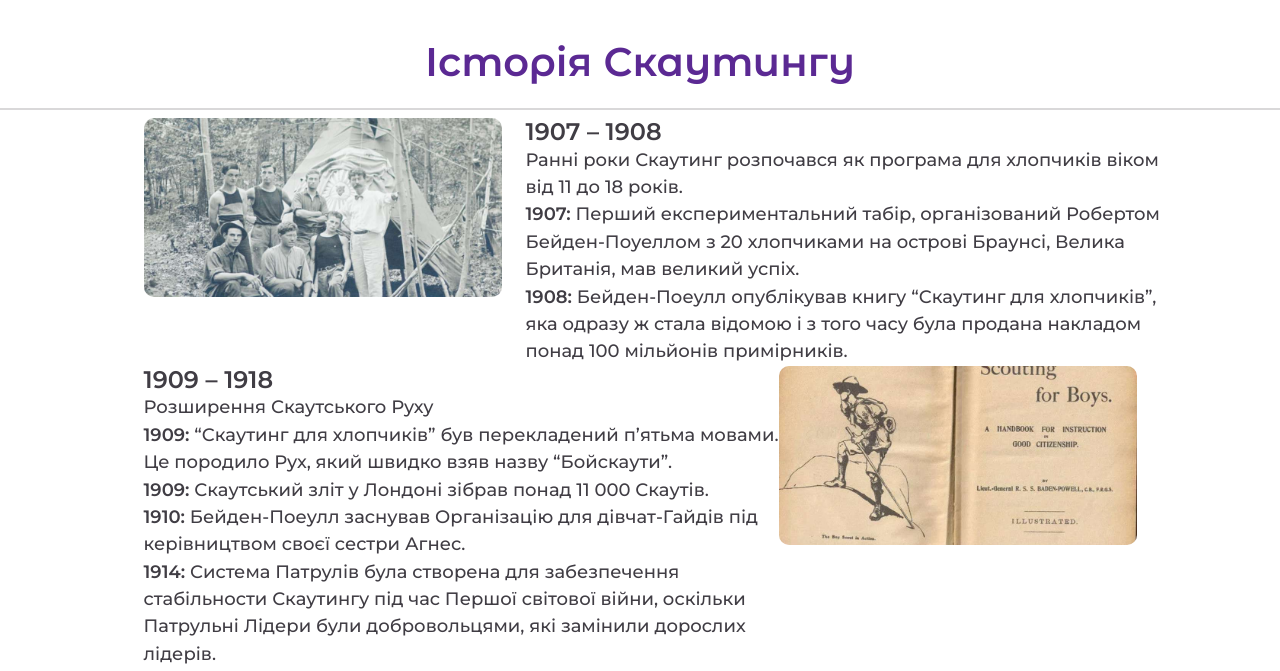
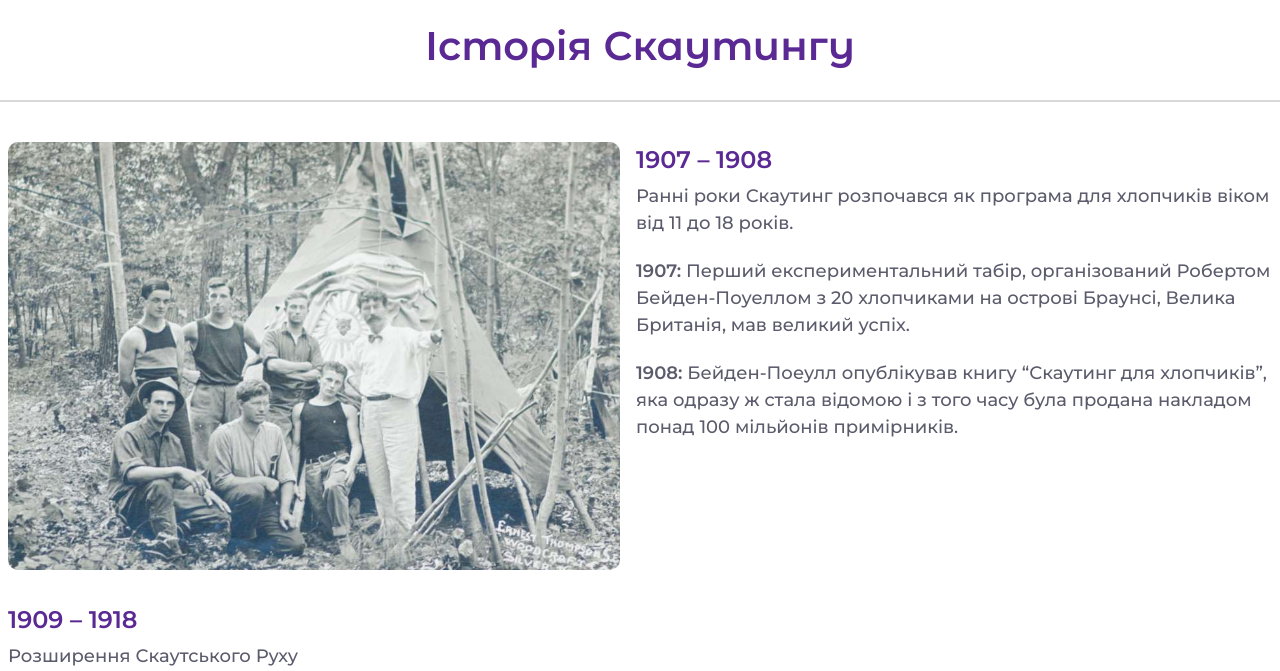
Before and after one commit to ValentynaJasochka/scouts-website, a PHP site: page /scouting-history.html in a window 1280 px wide; the page is wider, and only the part inside the window is pictured. Shown: the part 222-893 px from the top of that part. Run offline with PHP 8.4, Linux system fonts and the light colour scheme.

Commit message:
scouts history

```diff
--- a/common.css
+++ b/common.css
@@ -127,6 +127,45 @@ a {
     font-weight: 600;
     font-size: 13px;
     color: var(--white-text-color);
+  }
+  .history-points-list {
+    display: flex;
+    flex-direction: column;
+    align-items: center;
+    gap: 5px;
+  }
+
+  .history-points-wrapper {
+    display: flex;
+    flex-direction: column;
+    align-items: center;
+  }
+
+  .history-points-wrapper:nth-child(even) {
+    flex-direction: column-reverse;
+  }
+  .history-points-text-wrapper {
+    align-self: start;
+  }
+  .history-text-title {
+    font-family: "Montserrat Alternates", sans-serif;
+    font-weight: 600;
+    font-size: 15px;
+    line-height: 1.5;
+    color: var(--accent-color);
+    margin-bottom: 5px;
+  }
+  .history-text {
+    font-size: 13px;
+    line-height: 1.5;
+    width: 342px;
+    text-align: start;
+    color: var(--grey-font-color);
+  }
+  .history-text-bold {
+    font-weight: 600;
+    font-size: 13px;
+    line-height: 1.5;
   }
   .history-points-img-wrapper {
     width: 358px;
@@ -404,6 +443,53 @@ a {
   .join-link {
     font-size: 16px;
   }
+  .history-points-list {
+    gap: 32px;
+  }
+
+  .history-points-wrapper {
+    flex-direction: row;
+    gap: 48px;
+  }
+
+  .history-points-wrapper:nth-child(even) {
+    flex-direction: row;
+  }
+
+  .history-points-img-wrapper {
+    width: 612px;
+    height: 428px;
+  }
+
+  .history-text {
+    font-size: 18px;
+    line-height: 1.52;
+    width: 636px;
+    text-align: start;
+  }
+  .history-text-bold {
+    font-weight: 600;
+    font-size: 18px;
+
+  }
+
+  .history-text-part:not(:last-child) {
+    margin-bottom: 20px;
+  }
+
+  .history-text-title {
+    font-family: "Montserrat Alternates", sans-serif;
+    font-weight: 600;
+    font-size: 24px;
+  }
+
+  .history-points-wrapper {
+    display: flex;
+  }
+
+  .additional-text {
+    font-size: 24px;
+  }
 
   /* HEADER */
   .header-navigation {
--- a/scouting-history.css
+++ b/scouting-history.css
@@ -4,10 +4,10 @@
       --btn-background: #4d5ae5;
       --hero-font-color: #ffffff; */
   --white-background-color: rgb(255, 255, 255);
-      --shadow-background: rgba(64,61,68,0.02);
+  --shadow-background: rgba(64, 61, 68, 0.02);
   --main-font: "Montserrat", sans-serif;
   --main-font-color: rgb(64, 61, 68);
-    --grey-font-color: rgb(91,91,108);
+  --grey-font-color: rgb(91, 91, 108);
   --white-text-color: rgb(255, 255, 255);
 }
 @media screen and (min-width: 390px) {
@@ -24,7 +24,7 @@
     padding-left: 0;
     padding-right: 0;
   }
-    .our-events {
+  .scouting-history-section {
     display: flex;
     flex-direction: column;
     align-items: center;
@@ -36,65 +36,31 @@
   .main-title::after {
     margin-bottom: 0px;
   }
+  .history-points-wrapper {
+    gap: 16px;
+  }
+  .additional-text {
+    display: none;
+  }
 }
 
-/* our-events */
-.our-events {
-    width: 1246px;
-    margin-left: auto;
-    margin-right: auto;
+@media screen and (min-width: 1024px) {
+  .scouting-history-section {
+    padding-top: 16px;
+    background-color: var(--white-background-color);
   }
-
-.scouting-history-section {
-    display: flex;
-    flex-direction: column;
-    align-items: center;
+  .main-title::after {
+    margin-top: 32px;
+    margin-bottom: 16px;
   }
-
-
-
-.scouting-history-list {
-    margin-bottom: 79px;
-}
-
-.scouting-history-item {
-    display: flex;
-    gap: 24px;
-}
-
-.scouting-history-wrapper {
-    width: 611px;
-}
-
-.scouting-history-title {
-    font-family: "Montserrat Alternates", sans-serif;
-    font-weight: 600;
+  .additional-text {
+    display: block;
+    width: 750px;
     font-size: 24px;
     line-height: 1.2;
     letter-spacing: 0.000101em;
+    font-style: italic;
+
+    text-align: center;
   }
-
-.scouting-history-text {
-    font-size: 18px;
-    line-height: 1.52;
-    width: 660px;
-    text-align: start;
 }
-
-.history-text-bold {
-    font-weight: 600;
-    font-size: 18px;
-    line-height: 1.52;
-}
-
-/* .history-text-part:not(:last-child) {
-  margin-bottom: 20px;
-} */
-
-.additional-text {
-    font-style: italic;
-    font-size: 24px;
-    line-height: 1.2;
-    letter-spacing: 0.000101em;
-    margin-bottom: 79px;
-}
--- a/scouting-history.html
+++ b/scouting-history.html
@@ -177,10 +177,11 @@
         </button>
       </div>
     </header>
-    <main class="container scouting-history-section">
+    <main class="main-group">
+     <div class="container scouting-history-section">
       <h1 class="main-title">Історія Скаутингу</h1>
-      <ul class="scouting-history-list">
-        <li class="scouting-history-item">
+      <ul class="history-points-list">
+        <li class="history-points-wrapper">
           <div class="history-points-img-wrapper">
             <img
               class="history-points-img"
@@ -188,20 +189,20 @@
               alt=""
             />
           </div>
-          <div class="scouting-history-wrapper">
-            <h3 class="scouting-history-title">1907 – 1908</h3>
-            <div class="scouting-history-text">
-              <p class="scouting-history-text-part">
+          <div class="history-points-text-wrapper">
+            <h3 class="history-text-title">1907 – 1908</h3>
+            <div class="history-text">
+              <p class="history-text-part">
                 Ранні роки Скаутинг розпочався як програма для хлопчиків віком
                 від 11 до 18 років.
               </p>
-              <p class="scouting-history-text-part">
+              <p class="history-text-part">
                 <span class="history-text-bold">1907:</span> Перший
                 експериментальний табір, організований Робертом Бейден-Поуеллом
                 з 20 хлопчиками на острові Браунсі, Велика Британія, мав великий
                 успіх.
               </p>
-              <p class="scouting-history-text-part">
+              <p class="history-text-part">
                 <span class="history-text-bold">1908:</span> Бейден-Поеулл
                 опублікував книгу “Скаутинг для хлопчиків”, яка одразу ж стала
                 відомою і з того часу була продана накладом понад 100 мільйонів
@@ -210,41 +211,41 @@
             </div>
           </div>
         </li>
-        <li class="scouting-history-item">
-          <div class="scouting-history-wrapper">
-            <h3 class="scouting-history-title">1909 – 1918</h3>
-            <div class="scouting-history-text">
-              <p class="scouting-history-text-part">
+        <li class="history-points-wrapper">
+          <div class="history-points-text-wrapper">
+            <h3 class="history-text-title">1909 – 1918</h3>
+            <div class="history-text">
+              <p class="history-text-part">
                 Розширення Скаутського Руху
               </p>
-              <p class="scouting-history-text-part">
+              <p class="history-text-part">
                 <span class="history-text-bold">1909:</span> “Скаутинг для
                 хлопчиків” був перекладений п’ятьма мовами. Це породило Рух,
                 який швидко взяв назву “Бойскаути”.
               </p>
-              <p class="scouting-history-text-part">
+              <p class="history-text-part">
                 <span class="history-text-bold">1909:</span> Скаутський зліт у
                 Лондоні зібрав понад 11 000 Скаутів.
               </p>
-              <p class="scouting-history-text-part">
+              <p class="history-text-part">
                 <span class="history-text-bold">1910:</span> Бейден-Поеулл
                 заснував Організацію для дівчат-Гайдів під керівництвом своєї
                 сестри Агнес.
               </p>
-              <p class="scouting-history-text-part">
+              <p class="history-text-part">
                 <span class="history-text-bold">1914:</span> Система Патрулів
                 була створена для забезпечення стабільности Скаутингу під час
                 Першої світової війни, оскільки Патрульні Лідери були
                 добровольцями, які замінили дорослих лідерів.
               </p>
-              <p class="scouting-history-text-part">
+              <p class="history-text-part">
                 <span class="history-text-bold">1916:</span>Для хлопчиків віком
                 до 11 років було започатковано вікову секцію «Кабскаутинг», який
                 підтримувався публікацією “Посібника для вовченяти” та
                 використанням “Книги джунглів” Редьярда Кіплінга як основи для
                 Скаутингу.
               </p>
-              <p class="scouting-history-text-part">
+              <p class="history-text-part">
                 <span class="history-text-bold">1918:</span> Створено вікову
                 секцію “Роверство” для старших хлопців та молоді.
               </p>
@@ -258,7 +259,7 @@
             />
           </div>
         </li>
-        <li class="scouting-history-item">
+        <li class="history-points-wrapper">
           <div class="history-points-img-wrapper">
             <img
               class="history-points-img"
@@ -266,32 +267,32 @@
               alt=""
             />
           </div>
-          <div class="scouting-history-wrapper">
-            <h3 class="scouting-history-title">1919 – 1922</h3>
-            <div class="scouting-history-text">
-              <p class="scouting-history-text-part">
+          <div class="history-points-text-wrapper">
+            <h3 class="history-text-title">1919 – 1922</h3>
+            <div class="history-text">
+              <p class="history-text-part">
                 Всесвітні події та керівництво Скаутингом
               </p>
-              <p class="scouting-history-text-part">
+              <p class="history-text-part">
                 <span class="history-text-bold">1920:</span> Перша Всесвітня
                 Скаутська Конференція (тоді відома як Міжнародна Скаутська
                 Конференція) відбулася під час першого Всесвітнього Скаутського
                 Джамборі в Лондоні, Велика Британія, за участю 33 Національних
                 Скаутських Організацій.
               </p>
-              <p class="scouting-history-text-part">
+              <p class="history-text-part">
                 <span class="history-text-bold">1920:</span>У Лондоні, Велика
                 Британія, було створено Всесвітнє Скаутське Бюро (тоді відоме як
                 Міжнародне Бюро Бойскаутів).
               </p>
-              <p class="scouting-history-text-part">
+              <p class="history-text-part">
                 <span class="history-text-bold">1922:</span> У Парижі, Франція,
                 відбулася друга Всесвітня Скаутська Конференція, на якій була
                 представлена 31 Національна Скаутська Організація. Глобальне
                 членство становило трохи більше 1 мільйона Скаутів.
               </p>
 
-              <p class="scouting-history-text-part">
+              <p class="history-text-part">
                 <span class="history-text-bold">1922:</span> Обрано перший
                 Всесвітній Скаутський Комітет (тоді Міжнародний Комітет
                 Бойскаутів).
@@ -299,12 +300,12 @@
             </div>
           </div>
         </li>
-        <li class="scouting-history-item">
-          <div class="scouting-history-wrapper">
-            <h3 class="scouting-history-title">1914 – 1945</h3>
-            <div class="scouting-history-text">
-              <p class="scouting-history-text-part">Світові війни</p>
-              <p class="scouting-history-text-part">
+        <li class="history-points-wrapper">
+          <div class="history-points-text-wrapper">
+            <h3 class="history-text-title">1914 – 1945</h3>
+            <div class="history-text">
+              <p class="history-text-part">Світові війни</p>
+              <p class="history-text-part">
                 Між двома світовими війнами Скаутинг продовжував процвітати, за
                 винятком тоталітарних регіонів, де Скаутська діяльність була
                 заборонена. В окупованих країнах з тоталітарними режимами
@@ -323,7 +324,7 @@
             />
           </div>
         </li>
-        <li class="scouting-history-item">
+        <li class="history-points-wrapper">
           <div class="history-points-img-wrapper">
             <img
               class="history-points-img"
@@ -331,23 +332,23 @@
               alt=""
             />
           </div>
-          <div class="scouting-history-wrapper">
-            <h3 class="scouting-history-title">1945 – 1980</h3>
-            <div class="scouting-history-text">
-              <p class="scouting-history-text-part">Еволюція Скаутингу </p>
-              <p class="scouting-history-text-part">
+          <div class="history-points-text-wrapper">
+            <h3 class="history-text-title">1945 – 1980</h3>
+            <div class="history-text">
+              <p class="history-text-part">Еволюція Скаутингу </p>
+              <p class="history-text-part">
                 <span class="history-text-bold">1947:</span> Всесвітня
                 Організація Скаутського Руху отримала загальний консультативний
                 статус при Економічній і Соціальній Раді Організації Об’єднаних
                 Націй (ЮНЕСКО).
               </p>
-              <p class="scouting-history-text-part">
+              <p class="history-text-part">
                 <span class="history-text-bold">1960-1980:</span>Багато країн
                 здобули незалежність, в результаті чого Національні Скаутські
                 Організації приєдналися або знову стали членами Всесвітньої
                 Організації Скаутського Руху.
               </p>
-              <p class="scouting-history-text-part">
+              <p class="history-text-part">
                 <span class="history-text-bold">1980-2007:</span> Скаутинг
                 відродився в усіх країнах, де він існував до Другої світової
                 війни, а також у нових незалежних країнах Співдружності
@@ -361,18 +362,18 @@
             </div>
           </div>
         </li>
-        <li class="scouting-history-item">
-          <div class="scouting-history-wrapper">
-            <h3 class="scouting-history-title">2007</h3>
-            <div class="scouting-history-text">
-              <p class="scouting-history-text-part">Століття Скаутингу </p>
-              <p class="scouting-history-text-part">
+        <li class="history-points-wrapper">
+          <div class="history-points-text-wrapper">
+            <h3 class="history-text-title">2007</h3>
+            <div class="history-text">
+              <p class="history-text-part">Століття Скаутингу </p>
+              <p class="history-text-part">
                 Скаутський рух відсвяткував своє
                 <span class="history-text-bold">100-річчя,</span> повернувшись
                 до свого коріння у Великій Британії на 21-й Всесвітнє Скаутське
                 Джамборі.
               </p>
-              <p class="scouting-history-text-part">
+              <p class="history-text-part">
                 1 серпня мільйони Скаутів з усього світу відсвяткували створення
                 Скаутського Руху та його зростання від скромних початків до
                 глобального Руху з мільйонами членів майже в кожній країні
@@ -388,7 +389,7 @@
             />
           </div>
         </li>
-        <li class="scouting-history-item">
+        <li class="history-points-wrapper">
           <div class="history-points-img-wrapper">
             <img
               class="history-points-img"
@@ -396,30 +397,30 @@
               alt=""
             />
           </div>
-          <div class="scouting-history-wrapper">
-            <h3 class="scouting-history-title">2010 – 2020</h3>
-            <div class="scouting-history-text">
-              <p class="scouting-history-text-part">
+          <div class="history-points-text-wrapper">
+            <h3 class="history-text-title">2010 – 2020</h3>
+            <div class="history-text">
+              <p class="history-text-part">
                 Сприяння миру і сталости
               </p>
-              <p class="scouting-history-text-part">
+              <p class="history-text-part">
                 Скаутинг продовжував розширювати своє членство, охоплюючи навіть
                 віддалені острови в Тихому океані та Карибському басейні,
                 одночасно впроваджуючи інновації та адаптуючи свої освітні
                 пропозиції відповідно до сучасних потреб та прагнень молоді.
               </p>
-              <p class="scouting-history-text-part">
+              <p class="history-text-part">
                 <span class="history-text-bold">2011:</span>Ініціатива “Посланці
                 миру” була створена для сприяння розбудови миру та підтримки
                 впливу Скаутингу на місцеві громади.
               </p>
-              <p class="scouting-history-text-part">
+              <p class="history-text-part">
                 <span class="history-text-bold">2018:</span>Започатковано
                 ініціативу “Скаути за Цілі Сталого Розвитку (ЦСР)” з метою
                 залучення Скаутського Руху до найбільшого у світі
                 скоординованого внеску молоді у досягнення ЦСР.
               </p>
-              <p class="scouting-history-text-part">
+              <p class="history-text-part">
                 <span class="history-text-bold">2020:</span>Створено глобальну
                 молодіжну спільноту “Earth Tribe”, що об’єднує молодь для
                 природоохоронної діяльности та надання можливости молодим людям
@@ -428,18 +429,18 @@
             </div>
           </div>
         </li>
-        <li class="scouting-history-item">
-          <div class="scouting-history-wrapper">
-            <h3 class="scouting-history-title">2020 – 2022</h3>
-            <div class="scouting-history-text">
-              <p class="scouting-history-text-part">Всесвітня пандемія </p>
-              <p class="scouting-history-text-part">
+        <li class="history-points-wrapper">
+          <div class="history-points-text-wrapper">
+            <h3 class="history-text-title">2020 – 2022</h3>
+            <div class="history-text">
+              <p class="history-text-part">Всесвітня пандемія </p>
+              <p class="history-text-part">
                 <span class="history-text-bold">2020-2022:</span> Скаути по
                 всьому світу продемонстрували стійкість Руху, вживаючи заходів
                 для підтримки своїх громад та адаптуючись до глобальних обмежень
                 через віртуальні програми.
               </p>
-              <p class="scouting-history-text-part">
+              <p class="history-text-part">
                 <span class="history-text-bold">2022:</span>Ініціатива
                 “Глобальна мобілізація молоді” (Global Youth Mobilisation) була
                 започаткована з метою підтримки розвитку молоді у
@@ -462,7 +463,7 @@
             />
           </div>
         </li>
-        <li class="scouting-history-item">
+        <li class="history-points-wrapper">
           <div class="history-points-img-wrapper">
             <img
               class="history-points-img"
@@ -470,11 +471,11 @@
               alt=""
             />
           </div>
-          <div class="scouting-history-wrapper">
-            <h3 class="scouting-history-title">2022- Сьогодення</h3>
-            <div class="scouting-history-text">
-              <p class="scouting-history-text-part">Еволюція Скаутингу </p>
-              <p class="scouting-history-text-part">
+          <div class="history-points-text-wrapper">
+            <h3 class="history-text-title">2022- Сьогодення</h3>
+            <div class="history-text">
+              <p class="history-text-part">Еволюція Скаутингу </p>
+              <p class="history-text-part">
                 Після пандемії COVID-19 Всесвітня Організація Скаутського Руху
                 продовжила розвивати нову стратегію, щоб краще відповідати на
                 виклики сучасного світу та потреби молоді. Одним з головних
@@ -483,7 +484,7 @@
                 більш ефективну роботу з молоддю з малозабезпечених та вразливих
                 груп.
               </p>
-              <p class="scouting-history-text-part">
+              <p class="history-text-part">
                 Крім того, Скаути активно співпрацюють з урядами та іншими
                 громадськими організаціями для реалізації Цілей сталого розвитку
                 ООН та підтримки збереження навколишнього середовища.
@@ -496,6 +497,7 @@
         Хочеш дізнатися більше про історію Скаутів України?Переходь за
         посиланням
       </p>
+     </div>
     </main>
     <footer class="footer">
       <div class="footer-section">
```
Also changed, not shown: our-history.css (+1 -95 lines). Lines whose indentation alone changed are shown as unchanged.
